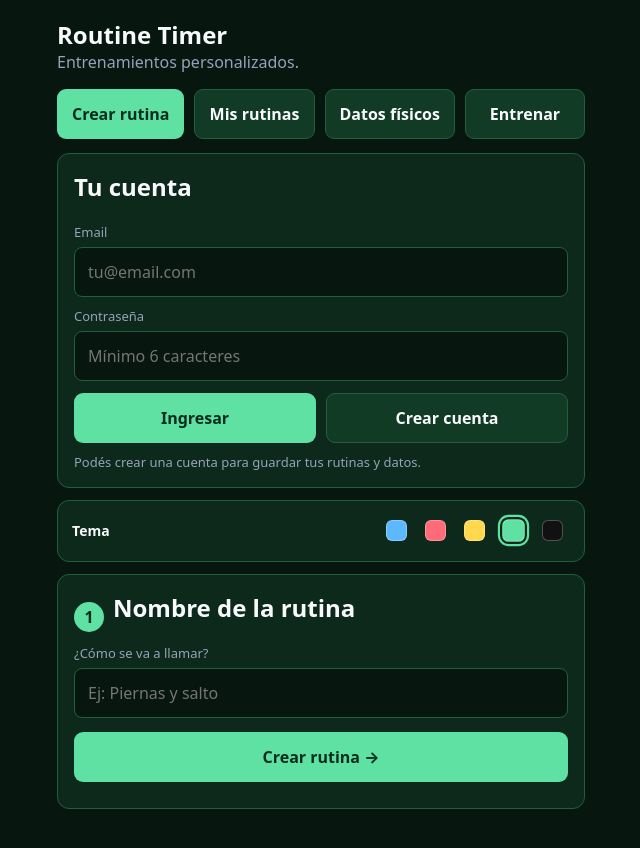
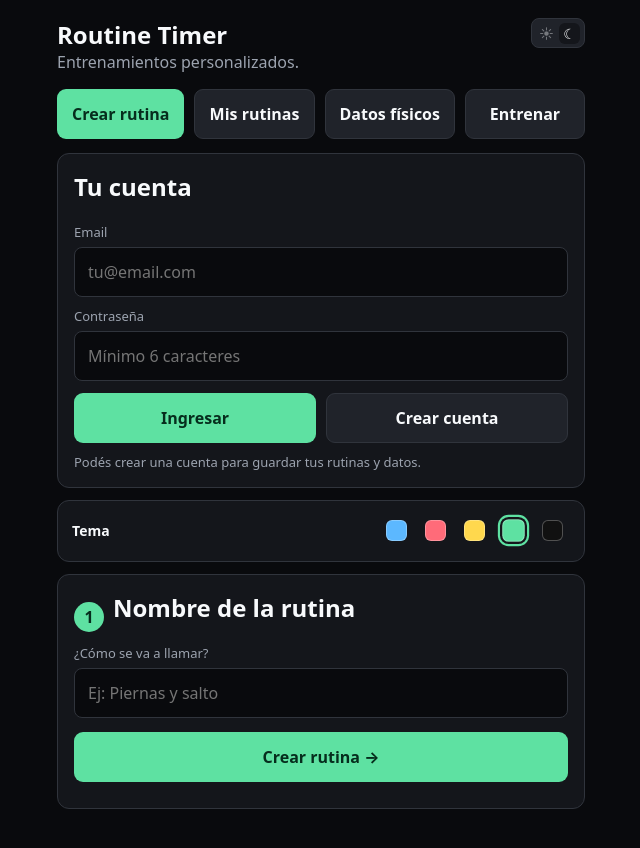
Before and after one commit to manzanojusti-arch/routine-timer, a plain HTML site: page index.html in a window 1280 px wide. Shown: the whole page, without its empty margins (319-959 px from the left). Drawn offline with nearby package versions, Linux system fonts and the light colour scheme.

Commit message:
Separate accent colors from light and dark modes

```diff
--- a/index.html
+++ b/index.html
@@ -9,14 +9,15 @@
 <link rel="apple-touch-icon" href="icons/icon-192.png">
 <script src="https://cdn.jsdelivr.net/npm/@supabase/supabase-js@2"></script>
 <style>
-:root{--bg:#0b0f17;--card:#151b26;--card2:#1b2330;--text:#f8fafc;--muted:#94a3b8;--line:#2a3545;--accent:#5ee1a2;--accentText:#062d1d}
-[data-theme=blue]{--bg:#071426;--card:#0d2340;--card2:#143257;--line:#235080;--accent:#5cb8ff;--accentText:#041d35}
-[data-theme=red]{--bg:#1b0a0c;--card:#301116;--card2:#451820;--line:#6b2631;--accent:#ff6b79;--accentText:#39070c}
-[data-theme=yellow]{--bg:#181407;--card:#2b240c;--card2:#3d3311;--line:#62531d;--accent:#ffd84d;--accentText:#302600}
-[data-theme=green]{--bg:#071710;--card:#0d291b;--card2:#123b26;--line:#205f3d;--accent:#5ee1a2;--accentText:#062d1d}
-[data-theme=black]{--bg:#050505;--card:#111;--card2:#1d1d1d;--line:#333;--accent:#f3f4f6;--accentText:#111}
+:root{--bg:#090a0d;--card:#14161b;--card2:#20232a;--text:#f8fafc;--muted:#9ca3af;--line:#30343c;--accent:#5ee1a2;--accentText:#062d1d;color-scheme:dark}
+[data-mode=light]{--bg:#f5f6f8;--card:#fff;--card2:#eceff3;--text:#16181d;--muted:#667085;--line:#d8dde5;color-scheme:light}
+[data-theme=blue]{--accent:#5cb8ff;--accentText:#041d35}
+[data-theme=red]{--accent:#ff6b79;--accentText:#39070c}
+[data-theme=yellow]{--accent:#ffd84d;--accentText:#302600}
+[data-theme=green]{--accent:#5ee1a2;--accentText:#062d1d}
+[data-theme=black]{--accent:#6b7280;--accentText:#fff}
 *{box-sizing:border-box}body{margin:0;background:var(--bg);color:var(--text);font-family:system-ui,-apple-system,Segoe UI,Roboto,sans-serif}main{max-width:560px;margin:auto;padding:18px 16px calc(28px + env(safe-area-inset-bottom))}
-.header{display:flex;justify-content:space-between;align-items:flex-start;gap:12px}.brand{font-size:24px;font-weight:900}.accountChip{max-width:48%;overflow:hidden;text-overflow:ellipsis;white-space:nowrap;background:var(--card);border:1px solid var(--line);border-radius:99px;padding:8px 11px;font-size:12px}
+.header{display:flex;justify-content:space-between;align-items:flex-start;gap:12px}.brand{font-size:24px;font-weight:900}.headerActions{display:flex;align-items:center;gap:7px}.accountChip{max-width:150px;overflow:hidden;text-overflow:ellipsis;white-space:nowrap;background:var(--card);border:1px solid var(--line);border-radius:99px;padding:8px 11px;font-size:12px}.modeToggle{width:54px;height:30px;min-height:30px;padding:3px;border-radius:8px;display:flex;align-items:center;justify-content:space-around;font-size:14px;font-weight:400}.modeToggle span{width:21px;height:21px;display:grid;place-items:center;border-radius:6px;opacity:.4}.modeToggle .active{background:var(--card);color:var(--text);opacity:1}
 .tabs,.row,.grid2,.controls{display:flex;gap:10px}.tabs{overflow-x:auto;padding-bottom:2px}.tabs button{flex:1;min-width:max-content}.grid2>*{flex:1}
 .card{background:var(--card);border:1px solid var(--line);border-radius:12px;padding:16px;margin:12px 0}.stepTitle{display:flex;align-items:center;gap:9px}.stepNum{display:grid;place-items:center;width:30px;height:30px;border-radius:50%;background:var(--accent);color:var(--accentText);font-weight:900}
 button,input,select{font:inherit;font-size:16px}button{min-height:50px;border:1px solid var(--line);border-radius:9px;background:var(--card2);color:var(--text);padding:10px 14px;font-weight:700}button.primary{background:var(--accent);color:var(--accentText);border-color:transparent}button:disabled{opacity:.45}input,select{width:100%;margin-top:6px;border:1px solid var(--line);border-radius:8px;background:var(--bg);color:var(--text);padding:13px}label{display:block;font-size:13px;color:var(--muted)}h1,h2,h3,p{margin-top:0}.muted,.status{color:var(--muted)}.status{font-size:13px;margin:10px 0 0}.hidden{display:none!important}
@@ -27,7 +28,7 @@ button,input,select{font:inherit;font-size:16px}button{min-height:50px;border:1p
 </style>
 </head>
 <body><main>
-<header class="header"><div><div class="brand">Routine Timer</div><p class="muted">Entrenamientos personalizados.</p></div><div id="accountChip" class="accountChip hidden"></div></header>
+<header class="header"><div><div class="brand">Routine Timer</div><p class="muted">Entrenamientos personalizados.</p></div><div class="headerActions"><div id="accountChip" class="accountChip hidden"></div><button id="modeToggle" class="modeToggle" type="button" aria-label="Cambiar entre tema claro y oscuro"><span id="sunIcon">☀︎</span><span id="moonIcon">☾</span></button></div></header>
 <nav class="tabs"><button id="tabCreate" class="primary">Crear rutina</button><button id="tabMine">Mis rutinas</button><button id="tabPhysical">Datos físicos</button><button id="tabTrain">Entrenar</button></nav>
 
 <section id="createSection">
@@ -67,6 +68,8 @@ const db=window.supabase.createClient(SUPABASE_URL,SUPABASE_KEY);
 let currentUser=null,editingRoutineId=null,savedRoutines=[],physicalRecords=[],exercises=[],plan=[],idx=-1,remaining=0,total=0,timer=null,running=false,preparing=false;
 const clamp=(v,a,b)=>Math.min(b,Math.max(a,Math.round(Number(v)||a))),fmt=s=>String(Math.floor(Math.max(0,s)/60)).padStart(2,'0')+':'+String(Math.max(0,s)%60).padStart(2,'0');
 function message(el,text,bad=false){el.textContent=text;el.style.color=bad?'#fca5a5':'var(--muted)'}
+function setMode(mode){document.documentElement.dataset.mode=mode;localStorage.setItem('routineMode',mode);$('#sunIcon').classList.toggle('active',mode==='light');$('#moonIcon').classList.toggle('active',mode==='dark');document.querySelector('meta[name=theme-color]').content=mode==='light'?'#f5f6f8':'#090a0d';if(!$('#physicalSection')?.classList.contains('hidden'))requestAnimationFrame(drawPhysicalChart)}
+$('#modeToggle').onclick=()=>setMode(document.documentElement.dataset.mode==='light'?'dark':'light');setMode(localStorage.getItem('routineMode')||'dark');
 function setTheme(theme){document.documentElement.dataset.theme=theme;localStorage.setItem('routineTheme',theme);$$('.themeBtn').forEach(b=>b.classList.toggle('selected',b.dataset.theme===theme));if(!$('#physicalSection')?.classList.contains('hidden'))requestAnimationFrame(drawPhysicalChart)}
 $$('.themeBtn').forEach(b=>b.onclick=()=>setTheme(b.dataset.theme));setTheme(localStorage.getItem('routineTheme')||'green');
 function showTab(name){stop();const map={create:$('#createSection'),mine:$('#mineSection'),physical:$('#physicalSection'),train:$('#trainSection')};Object.entries(map).forEach(([k,v])=>v.classList.toggle('hidden',k!==name));[['create',$('#tabCreate')],['mine',$('#tabMine')],['physical',$('#tabPhysical')],['train',$('#tabTrain')]].forEach(([k,b])=>b.classList.toggle('primary',k===name));if(name==='mine')loadRoutines();if(name==='physical'){loadPhysicalRecords();requestAnimationFrame(drawPhysicalChart)}}
```
